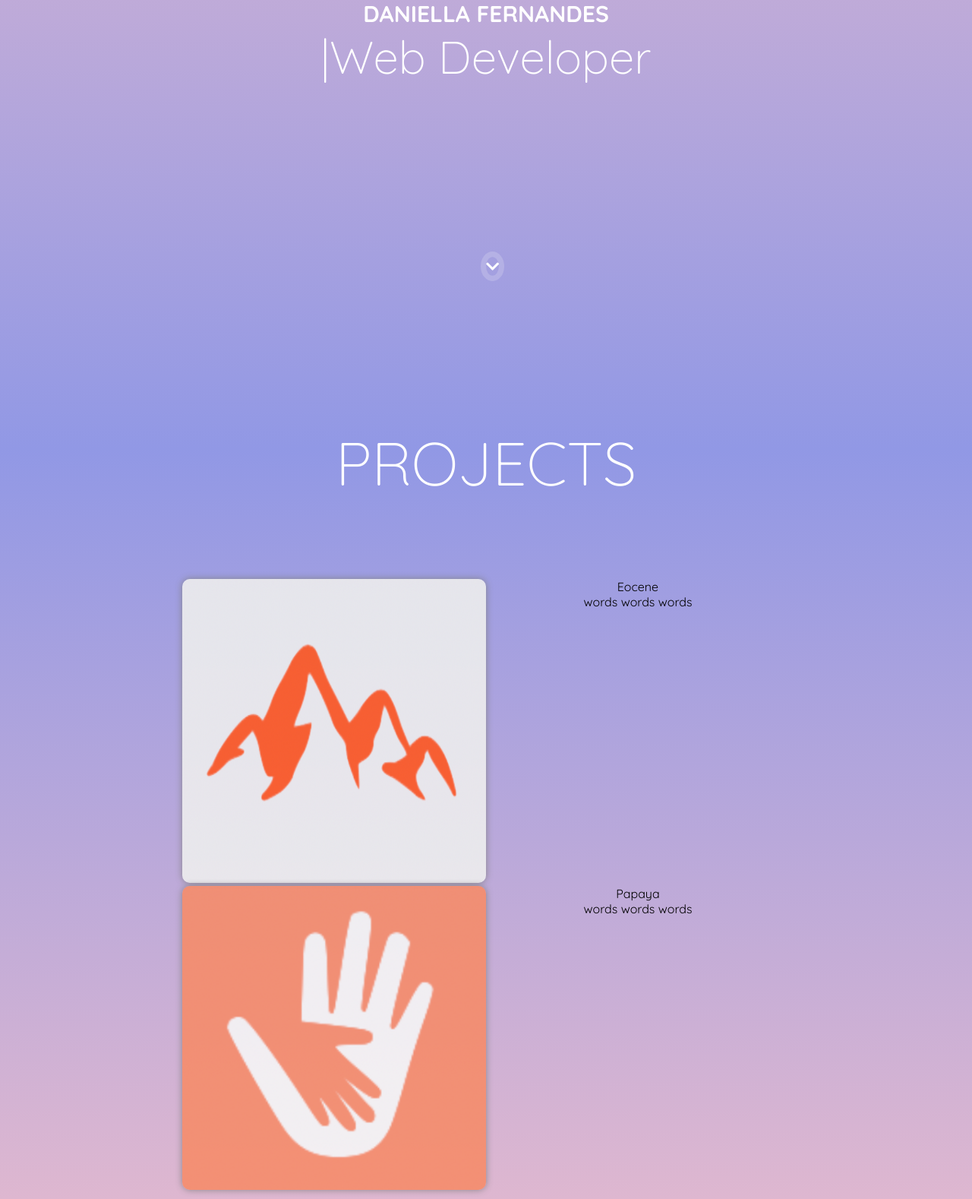
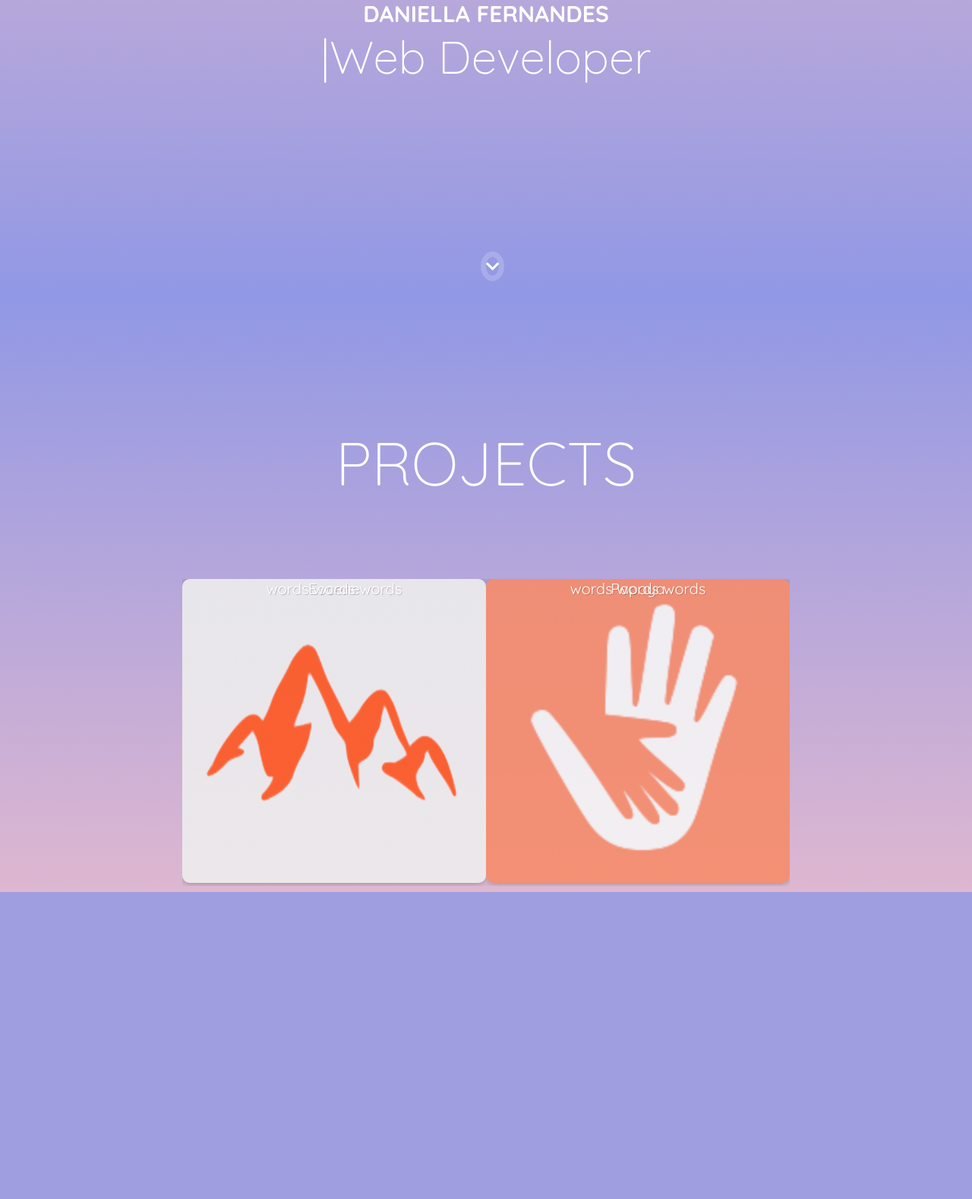
Before and after one commit to daniellafernandes14/Portfolio, a PHP site: page /portfolio.html in a window 1280 px wide. Shown: the part 397-1975 px from the top of the page at 76% size. After the commit the page ends 1571 px from the top, so only its background shows below. Run offline with PHP 8.4, Linux system fonts and the light colour scheme; some libraries are stand-ins or nearby versions.

Commit message:
Added overlay to project cards

```diff
--- a/portfolio.html
+++ b/portfolio.html
@@ -45,15 +45,19 @@
     <div id='projects'>
       <h1>PROJECTS</h1>
       <div class='portfolio-card'>
+        <div class='image'>
           <a href="https://eocene698.herokuapp.com/" target="_blank"><img src="images/eocene.png"></a>
           <div class='overlay'>
-          <div class='header-text'>Eocene</div>
+            <div class='text'>Eocene</div>
             <div class='text'>words words words</div>
           </div>
+        </div>
+        <div class='image'>
           <a href="http://www.papayapapaya.com/" target="_blank"><img src="images/papaya.png"></a>
           <div class='overlay'>
-          <div class='header-text'>Papaya</div>
+            <div class='text'>Papaya</div>
             <div class='text'>words words words</div>
+          </div>
         </div>
       </div>
     </div>
--- a/style/cards.css
+++ b/style/cards.css
@@ -10,38 +10,57 @@
   opacity: 0.9;
   height: 50vh;
   width: 50vh;
+}
+
+img {
   box-shadow: 0 0 10px grey;
 }
-
-.portfolio-card:hover img .overlay {
-  width: 33.1%;
+/* */
+.image {
+  position: relative;
+  padding: 0;
+  display: block;
+  cursor: pointer;
+  overflow: hidden;
 }
 
-.portfolio-card img .overlay {
+.overlay {
+  opacity: 0;
+  font-size: 20px;
   position: absolute;
-  bottom: 0;
+  top: 0;
   left: 0;
-  right: 0;
-  background-color: white;
-  opacity: .8;
-  overflow: hidden;
-  width: 0;
+  color: white;
+  text-shadow: 1px 1px rgba(0, 0, 0, 0.2);
+  /* background-color: rgba(200, 200, 200, 0.5); */
+  width: 100%;
   height: 100%;
-  transition: .5s ease;
+  border-radius: 10px;
+  -webkit-transition: all 400ms ease-out;
+  -moz-transition: all 400ms ease-out;
+  -o-transition: all 400ms ease-out;
+  -ms-transition: all 400ms ease-out;
+  transition: all 400ms ease-out;
+  text-align: center;
 }
 
-.portfolio-card img .overlay .text {
-  font-weight: bold;
-  background-color: transparent;
-  white-space: nowrap;
-  font-size: 20px;
-  position: absolute;
-  overflow: hidden;
-  top: 45%;
-  left: 30%;
-  height: auto;
-  color: white;
+.image .overlay {
+  opacity: 1;
 }
+
+.image .overlay .text {
+  height: 0;
+  opacity: 1;
+  transition-delay: 0s;
+  transition-duration: 0.4s;
+}
+
+.image .overlay:hover .text {
+  opacity: 1;
+  transform: translateY(250px);
+  -webkit-transform: translateY(250px);
+}
+/* */
 
 #projects {
   display: flex;
```
Lines whose indentation alone changed are shown as unchanged.
